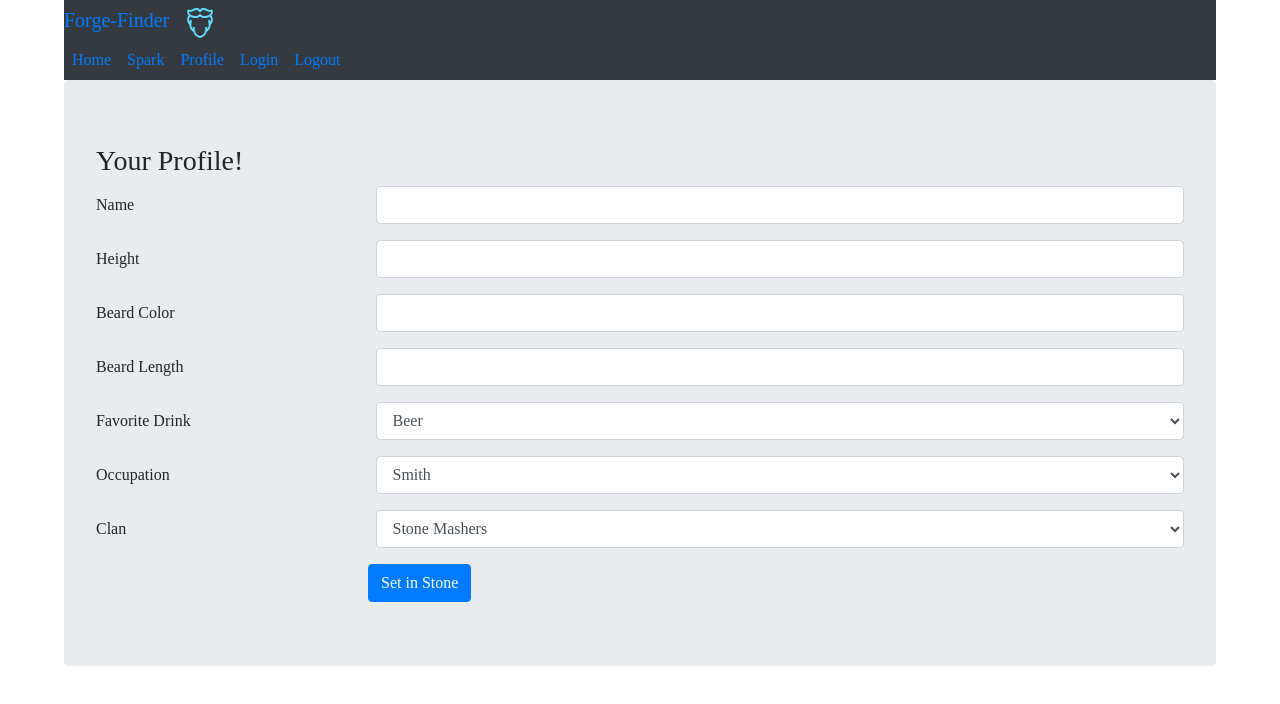
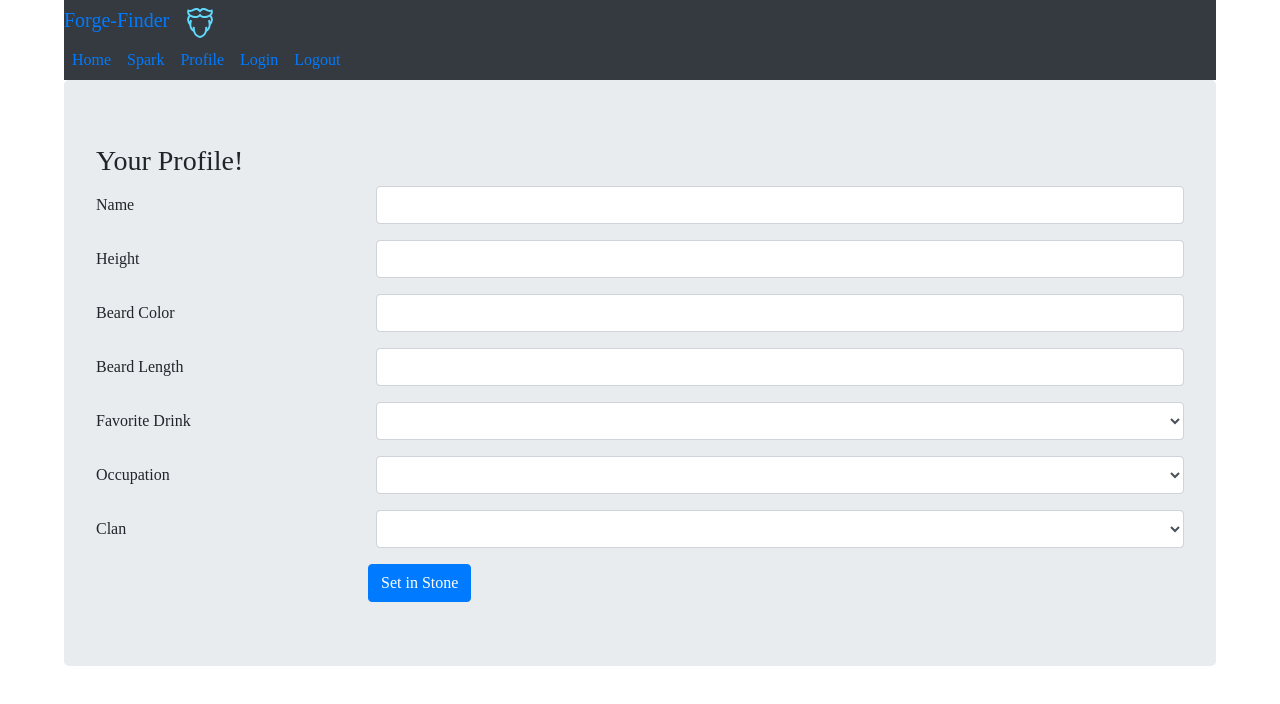
Before and after one commit to ChristopherZuraff/forge-finder-3, an Angular app: page /profile in a window 1280 px wide. Shown: the top 704 px of the page. Built offline with nearby package versions, Linux system fonts and the light colour scheme; a web font is replaced by a local one.

Commit message:
Not undefined!

```diff
--- a/src/app/profile/profile.component.html
+++ b/src/app/profile/profile.component.html
@@ -29,8 +29,8 @@
   <div class="form-group row">
     <label for="dwarfName" class="col-sm 3 col-form-label">Favorite Drink</label>
     <div class="col-sm-9">
-      <select name="dwarfFavoriteDrink" class="form-control" [(ngModel)]="currentDwarf.favoriteDrink">
-        <option *ngFor="let favoriteDrink of favoriteDrinks" [value]="favoriteDrink.value">{{favoriteDrink}}</option>
+      <select name="dwarfFavoriteDrink" class="form-control" id="dwarfFavoriteDrink" [(ngModel)]="currentDwarf.favoriteDrink">
+        <option *ngFor="let favoriteDrink of favoriteDrinks">{{favoriteDrink}}</option>
       </select>
     </div>
   </div>
@@ -40,7 +40,7 @@
     <label for="dwarfOccupation" class="col-sm 3 col-form-label">Occupation</label>
     <div class="col-sm-9">
       <select name="dwarfOccupation" class="form-control" [(ngModel)]="currentDwarf.occupation">
-        <option *ngFor="let occupation of occupations" [value]="occupation.value">{{occupation}}</option>
+        <option *ngFor="let occupation of occupations">{{occupation}}</option>
       </select>
     </div>
   </div>
@@ -49,7 +49,7 @@
     <label for="dwarfClan" class="col-sm 3 col-form-label">Clan</label>
     <div class="col-sm-9">
       <select name="dwarfClan" class="form-control" [(ngModel)]="currentDwarf.clan">
-        <option *ngFor="let clan of clans" [value]="clan.value">{{clan}}</option>
+        <option *ngFor="let clan of clans">{{clan}}</option>
       </select>
     </div>
 
--- a/src/app/spark/spark.component.html
+++ b/src/app/spark/spark.component.html
@@ -7,7 +7,7 @@
       <br/> Height: {{dwarf.height}}
       <br/>BeardColor:
       <span [style.color]="dwarfbeardColor"> {{dwarf.beardColor}}</span>
-      <app-beard color="{{dwarfbeardColor}}" height="{{dwarf.beardLength *2}}"></app-beard>
+      <app-beard color="{{dwarf.beardColor}}"></app-beard>
       <br/>BeardLength:{{dwarf.beardLength}}
       <br/>FavoriteDrink:{{dwarf.favoriteDrink}}
       <br/>Occupation: {{dwarf.occupation}}
```
